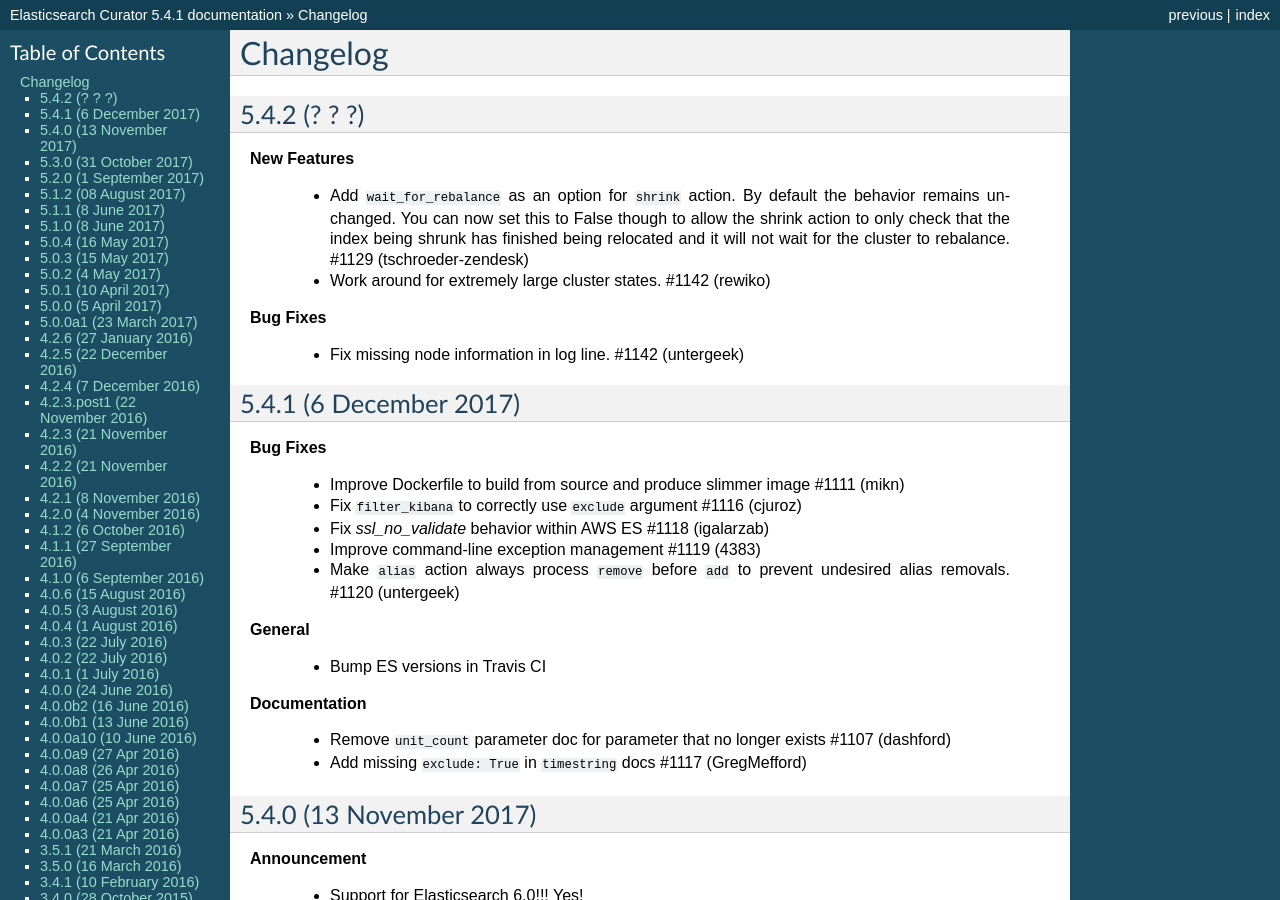
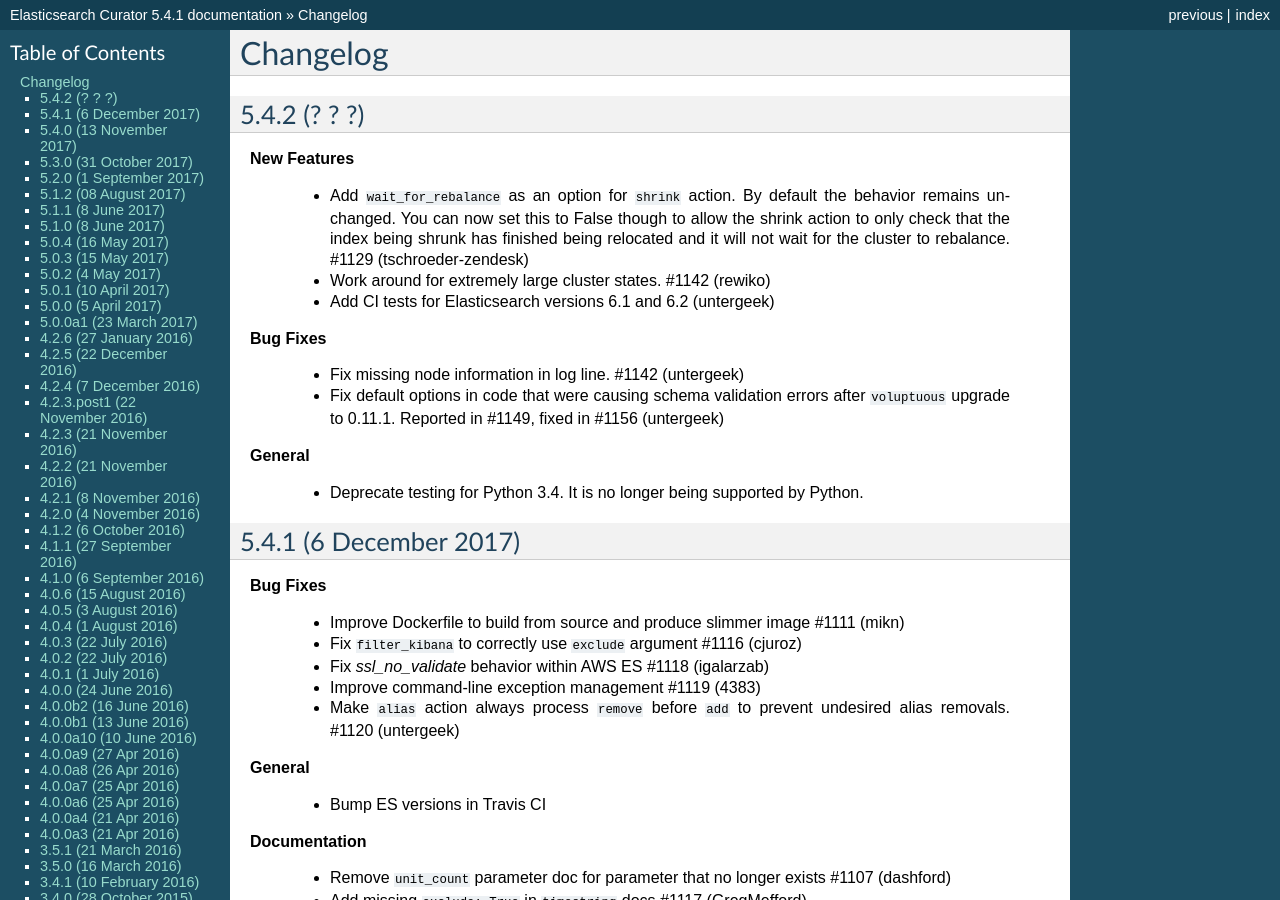
Before and after one commit to elastic/curator, a Sphinx documentation site: the page built from docs/Changelog.rst, in a window 1280 px wide and 900 px high. Built offline with Sphinx 7.4.7, drawn with Linux system fonts in a browser that asks for light colours.

Commit message:
Update CI and changelog
Ensure jvm.options gets copied

Apparently it gets checked in 6.2

```diff
--- a/docs/Changelog.rst
+++ b/docs/Changelog.rst
@@ -15,11 +15,17 @@
     finished being relocated and it will not wait for the cluster to
     rebalance. #1129 (tschroeder-zendesk)
   * Work around for extremely large cluster states. #1142 (rewiko)
+  * Add CI tests for Elasticsearch versions 6.1 and 6.2 (untergeek)
 
 **Bug Fixes**
 
   * Fix missing node information in log line. #1142 (untergeek)
-
+  * Fix default options in code that were causing schema validation errors
+    after ``voluptuous`` upgrade to 0.11.1. Reported in #1149, fixed in #1156 (untergeek)
+
+**General**
+
+  * Deprecate testing for Python 3.4.  It is no longer being supported by Python.
 
 5.4.1 (6 December 2017)
 -----------------------
--- a/setup.cfg
+++ b/setup.cfg
@@ -15,7 +15,6 @@
     Operating System :: OS Independent
     Programming Language :: Python
     Programming Language :: Python :: 2.7
-    Programming Language :: Python :: 3.4
     Programming Language :: Python :: 3.5
     Programming Language :: Python :: 3.6
 
--- a/setup.py
+++ b/setup.py
@@ -126,7 +126,6 @@
             "Operating System :: OS Independent",
             "Programming Language :: Python",
             "Programming Language :: Python :: 2.7",
-            "Programming Language :: Python :: 3.4",
             "Programming Language :: Python :: 3.5",
             "Programming Language :: Python :: 3.6",
         ],
```
Also changed, not shown: .travis.yml, 1 other file.
